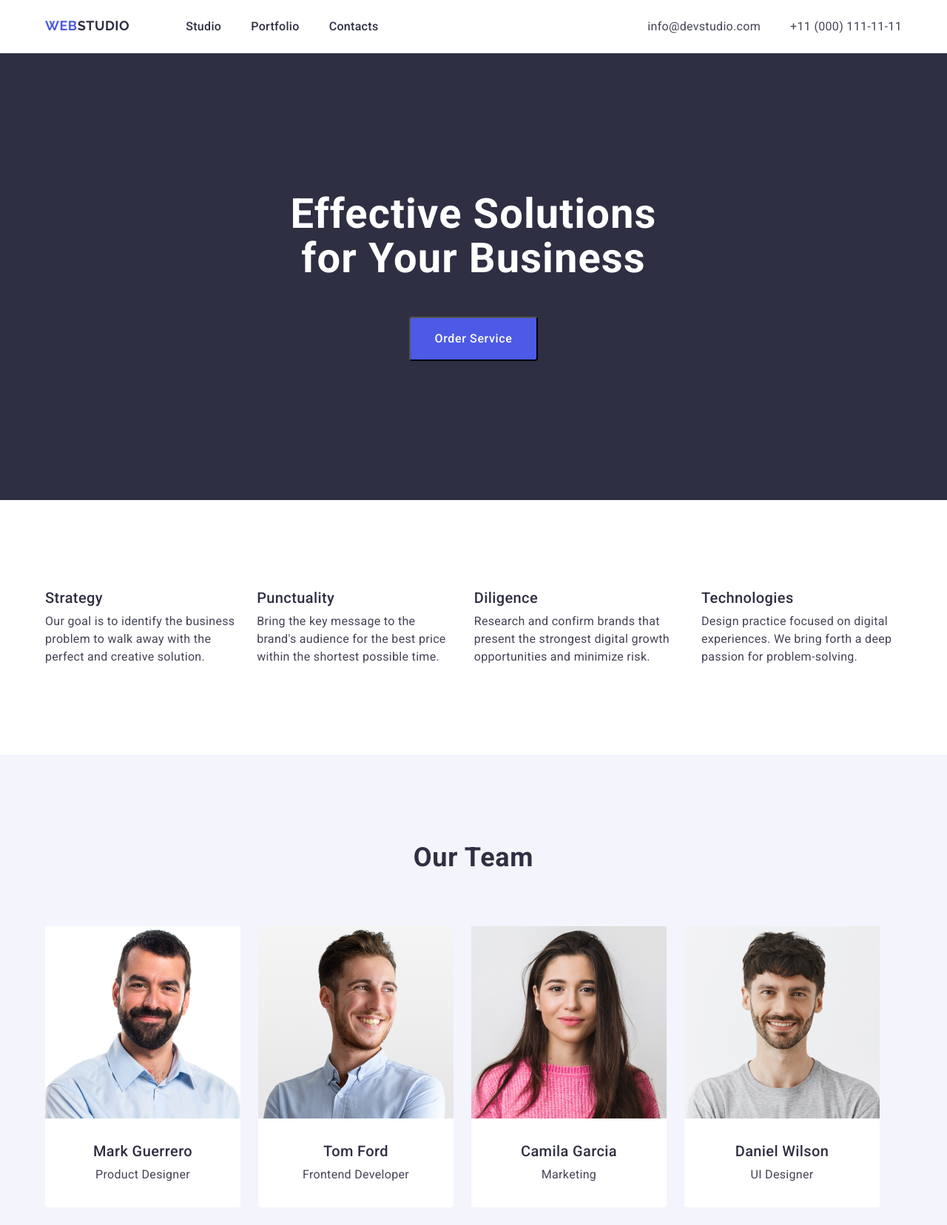
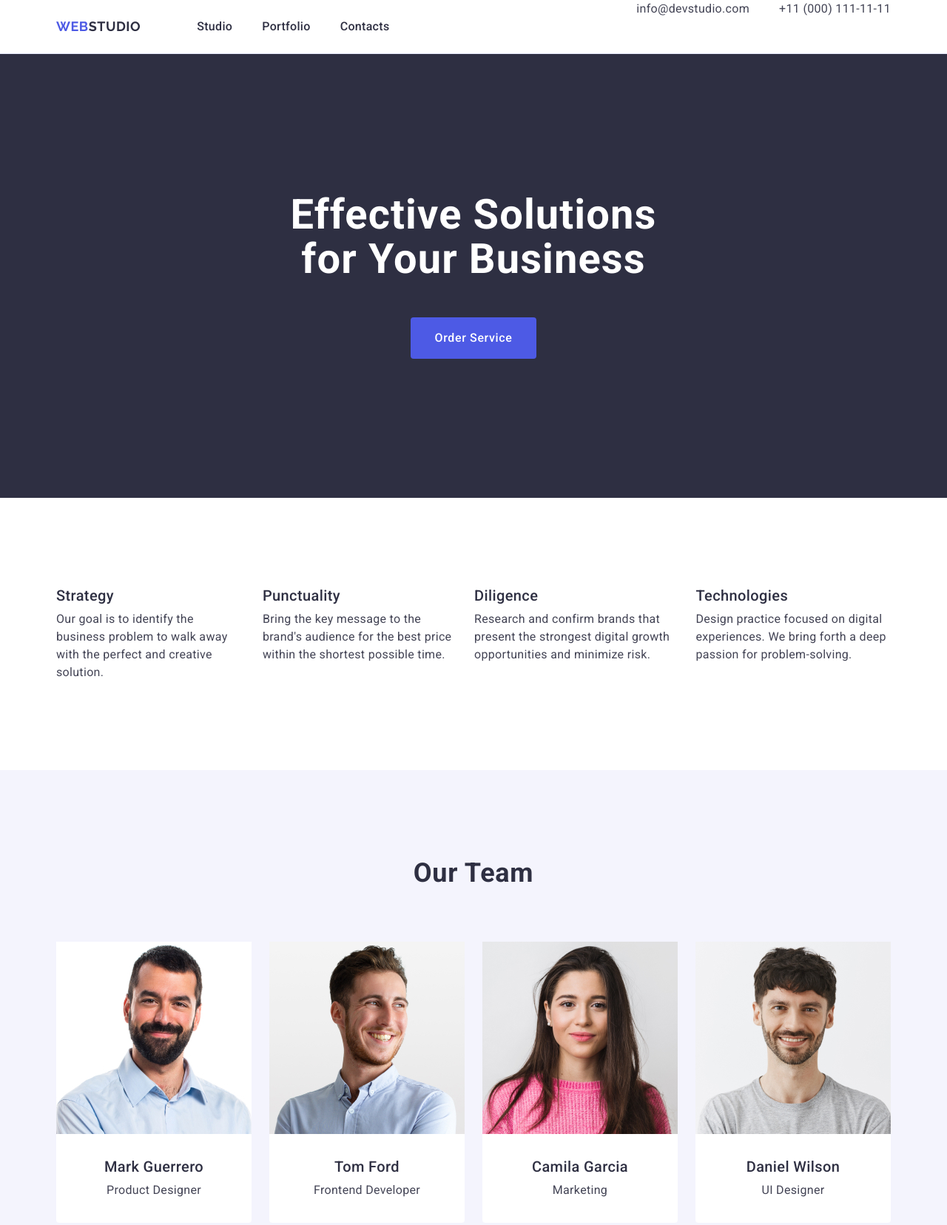
Before and after one commit to Shfnva/goit-markup-hw-03, a plain HTML site: page index.html in a window 1280 px wide. Shown: the top 1656 px of the page at 74% size. Drawn offline with nearby package versions, Linux system fonts and the light colour scheme.

Commit message:
styles fixed

```diff
--- a/css/styles.css
+++ b/css/styles.css
@@ -22,6 +22,9 @@ a {
   text-decoration: none;
 }
 
+.section {
+  padding: 120px 0;
+}
 button {
   cursor: pointer;
   font-family: "Roboto", sans-serif;
@@ -35,21 +38,24 @@ body {
   width: 1158px;
   margin-left: auto;
   margin-right: auto;
+  padding: 0 15px;
 }
 .head {
   display: flex;
   justify-content: space-between;
 }
 .page-header {
-  padding-top: 24px;
-  padding-bottom: 24px;
+  border-bottom: 1px solid #e7e9fc;
 }
 .main-nav {
   display: flex;
+  align-items: center;
 }
 .menu {
   display: flex;
-  column-gap: 40px;
+  gap: 40px;
+  padding-top: 24px;
+  padding-bottom: 24px;
 }
 .logotype-span {
   font-size: 18px;
@@ -89,7 +95,7 @@ body {
 }
 .contact-list {
   display: flex;
-  column-gap: 40px;
+  gap: 40px;
 }
 .contact-link {
   font-size: 16px;
@@ -129,6 +135,9 @@ body {
   padding: 16px 32px;
   display: block;
   border-radius: 4px;
+  min-width: 169px;
+  height: 56px;
+  border: none;
 }
 
 .btn:hover,
@@ -150,10 +159,7 @@ body {
   clip: rect(0 0 0 0);
   overflow: hidden;
 }
-.heroy {
-  margin-top: 120px;
-  margin-bottom: 120px;
-}
+
 .list {
   display: flex;
   flex-wrap: nowrap;
@@ -183,7 +189,7 @@ body {
 }
 .container-list {
   display: flex;
-  column-gap: 24px;
+  gap: 24px;
 }
 .headline {
   text-align: center;
@@ -193,14 +199,12 @@ body {
   letter-spacing: 0.02em;
   text-transform: capitalize;
   color: #2e2f42;
-  padding-top: 120px;
-  padding-bottom: 72px;
+  margin-bottom: 72px;
 }
 .container-items {
   background-color: #ffffff;
   width: calc((100%-72) / 4);
   border-radius: 0px 0px 4px 4px;
-  margin-bottom: 120px;
 }
 .container-title {
   font-size: 20px;
@@ -211,8 +215,8 @@ body {
   margin-bottom: 8px;
 }
 .content-our-team {
-  margin-top: 32px;
-  margin-bottom: 32px;
+  padding-top: 32px;
+  padding-bottom: 32px;
   text-align: center;
 }
 .container-text {
@@ -236,7 +240,6 @@ body {
   letter-spacing: 0.02em;
   text-transform: capitalize;
   color: #2e2f42;
-  margin-top: 120px;
   margin-bottom: 72px;
 }
 .box-subtitle {
@@ -255,18 +258,17 @@ body {
   color: #434455;
 }
 .box-list-item {
-  width: calc((100%-96) / 6);
+  width: calc((100% - 48px) / 3);
 }
 .box-portfolio {
-  margin-top: 32px;
-  margin-bottom: 32px;
+  padding: 32px 16px;
   text-align: center;
+  border: 1px solid #e7e9fc;
 }
-.box {
-  margin-bottom: 120px;
-}
+
 .footer {
   background-color: #2e2f42;
+  padding: 100px 0;
 }
 
 .footer-link {
@@ -285,12 +287,10 @@ body {
   line-height: 1.5;
   letter-spacing: 0.02em;
   color: #f4f4fd;
-  padding-bottom: 100px;
 }
 .footer-link {
   display: inline-block;
   height: 24px;
-  margin-top: 120px;
   margin-bottom: 16px;
 }
 .footer-logo {
--- a/index.html
+++ b/index.html
@@ -19,8 +19,8 @@
 
   <body>
     <!--====== HEADER=======-->
-    <header class="page-header container">
-      <div class="head">
+    <header class="page-header">
+      <div class="head container">
         <nav class="main-nav">
           <a class="logotype" href="./index.html"
             >Web<span class="logotype-span">Studio</span></a
@@ -62,7 +62,7 @@
         </div>
       </section>
       <!--======= SECTION OPTIONS==========-->
-      <section class="heroy">
+      <section class="heroy section">
         <div class="container">
           <h2 class="visually-hidden">Main Page</h2>
           <ul class="list">
@@ -98,7 +98,7 @@
         </div>
       </section>
       <!--======SECTION OUR TEAM=======-->
-      <section class="container-option">
+      <section class="container-option section">
         <div class="container">
           <h2 class="headline">Our Team</h2>
           <ul class="container-list">
@@ -154,7 +154,7 @@
         </div>
       </section>
       <!--======SECTION OUR PORTFOLIO=======-->
-      <section class="box">
+      <section class="box section">
         <div class="container">
           <h2 class="box-title">Our Portfolio</h2>
           <ul class="box-list">
```
